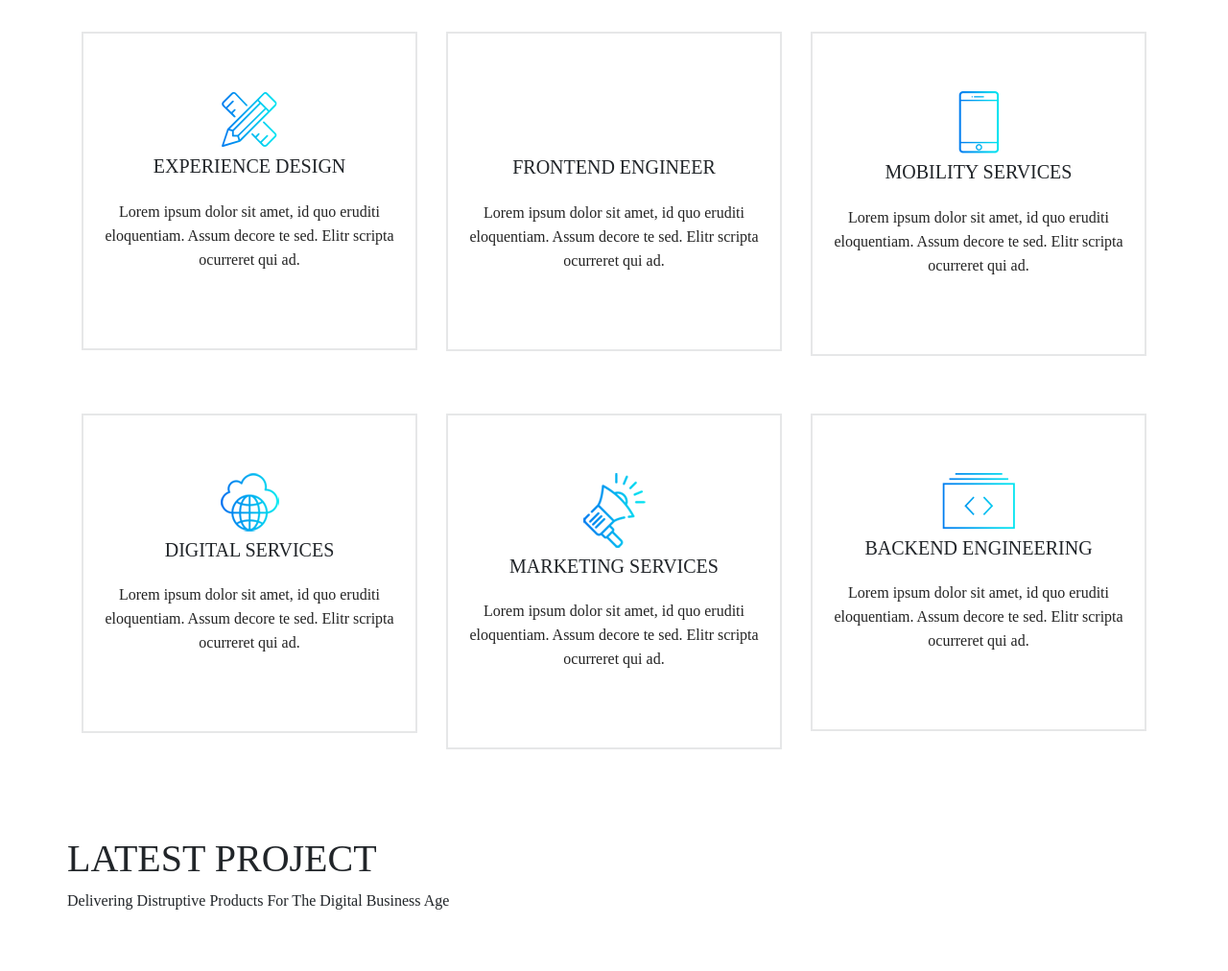
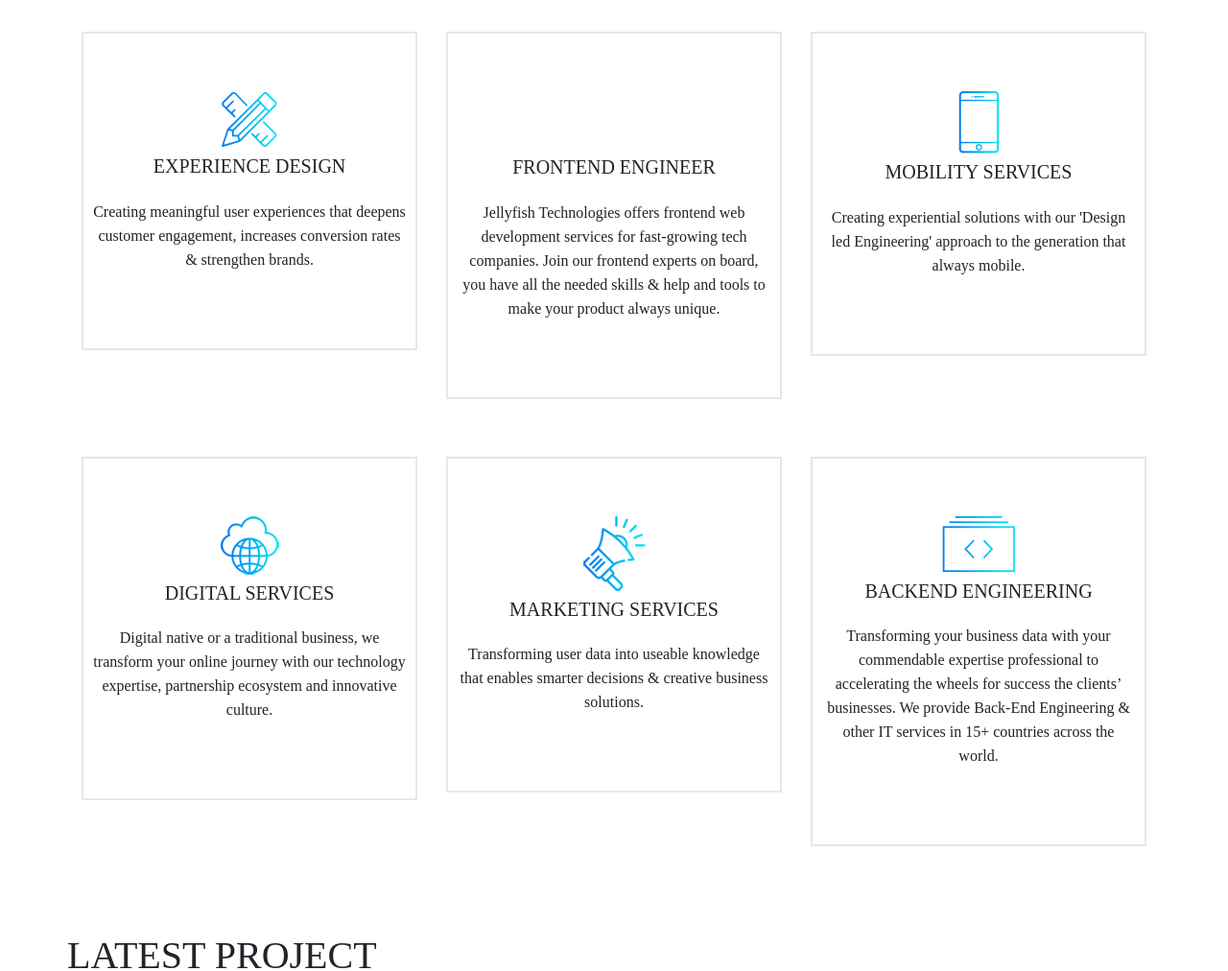
Before and after one commit to vicky1337/Jelly-Project, a plain HTML site: page index.html in a window 1280 px wide. Shown: the part 1603-2615 px from the top of the page at 96% size. Before the commit the page ends 2570 px from the top, so only its background shows below. Drawn offline with nearby package versions, Linux system fonts and the light colour scheme.

Commit message:
services update

```diff
--- a/css/style.css
+++ b/css/style.css
@@ -119,7 +119,7 @@ filter: progid:DXImageTransform.Microsoft.gradient( startColorstr='#00e4f0', end
 #our-serv-h1{
     color: #232323;
     font-family: "Raleway";
-    font-weight: 600px;
+
 
 }
 
--- a/index.html
+++ b/index.html
@@ -145,8 +145,7 @@
                             </div>
 
                             <div class="text">
-                                <span>Lorem ipsum dolor sit amet, id quo eruditi eloquentiam. Assum decore te sed.
-                                    Elitr scripta ocurreret qui ad.</span>
+                                <span>Creating meaningful user experiences that deepens customer engagement, increases conversion rates & strengthen brands.</span>
                             </div>
                         </div>
                     </div>
@@ -162,8 +161,7 @@
                             </div>
 
                             <div class="text">
-                                <span>Lorem ipsum dolor sit amet, id quo eruditi eloquentiam. Assum decore te sed.
-                                    Elitr scripta ocurreret qui ad.</span>
+                                <span>Jellyfish Technologies offers frontend web development services for fast-growing tech companies. Join our frontend experts on board, you have all the needed skills & help and tools to make your product always unique.</span>
                             </div>
                         </div>
                     </div>
@@ -179,8 +177,7 @@
                             </div>
 
                             <div class="text">
-                                <span>Lorem ipsum dolor sit amet, id quo eruditi eloquentiam. Assum decore te sed.
-                                    Elitr scripta ocurreret qui ad.</span>
+                                <span>Creating experiential solutions with our 'Design led Engineering' approach to the generation that always mobile.</span>
                             </div>
                         </div>
                     </div>
@@ -196,8 +193,7 @@
                             </div>
 
                             <div class="text">
-                                <span>Lorem ipsum dolor sit amet, id quo eruditi eloquentiam. Assum decore te sed.
-                                    Elitr scripta ocurreret qui ad.</span>
+                                <span>Digital native or a traditional business, we transform your online journey with our technology expertise, partnership ecosystem and innovative culture.</span>
                             </div>
                         </div>
                     </div>
@@ -213,8 +209,7 @@
                             </div>
 
                             <div class="text">
-                                <span>Lorem ipsum dolor sit amet, id quo eruditi eloquentiam. Assum decore te sed.
-                                    Elitr scripta ocurreret qui ad.</span>
+                                <span>Transforming user data into useable knowledge that enables smarter decisions & creative business solutions.</span>
                             </div>
 
                         </div>
@@ -230,8 +225,7 @@
                             </div>
 
                             <div class="text">
-                                <span>Lorem ipsum dolor sit amet, id quo eruditi eloquentiam. Assum decore te sed.
-                                    Elitr scripta ocurreret qui ad.</span>
+                                <span>Transforming your business data with your commendable expertise professional to accelerating the wheels for success the clients’ businesses. We provide Back-End Engineering & other IT services in 15+ countries across the world.</span>
                             </div>
 
                         </div>
```
